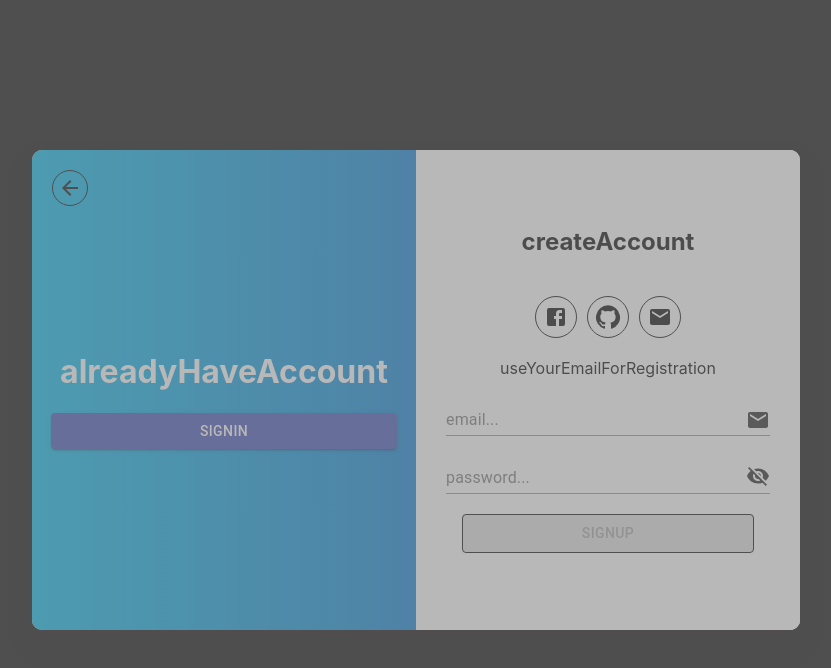
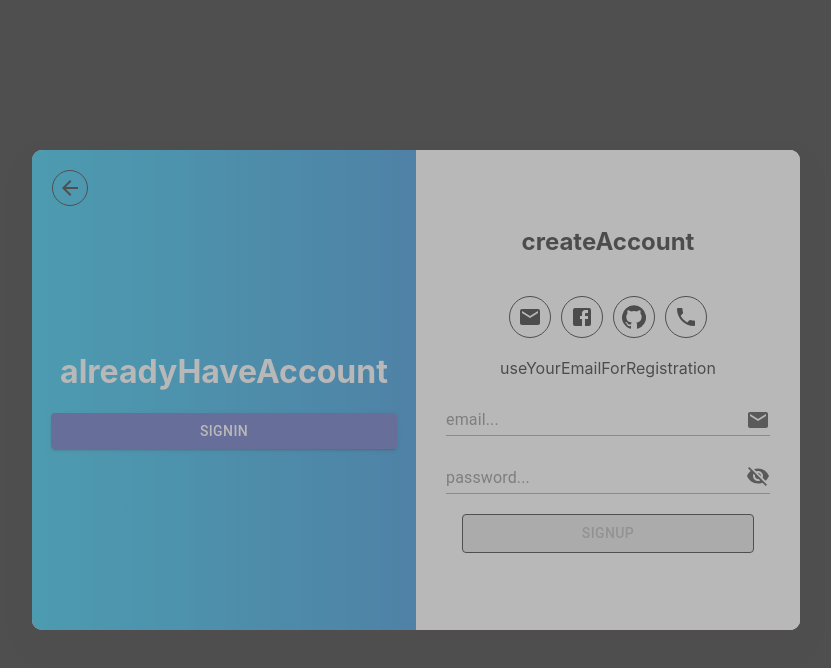
Before and after one commit to Aksel98/aca-store, a React (Create React App) app: page /login in a window 1280 px wide. Both pictures are taken after a click on the button "SIGNUP". Shown: the top 668 px of the page, without its empty margins (224-1055 px from the left). Built offline with nearby package versions, Linux system fonts and the light colour scheme; no server answers; what i18next-xhr-backend would draw is missing.

Commit message:
add sign in popups and logout

```diff
--- a/public/locales/arm/translation.json
+++ b/public/locales/arm/translation.json
@@ -1,5 +1,6 @@
 {
   "login": "Մուտք",
+  "logout": "Դուրս գալ",
   "languages": "Լեզուներ",
   "english": "Անգլերեն",
   "russian": "Ռուսերեն",
--- a/public/locales/en/translation.json
+++ b/public/locales/en/translation.json
@@ -1,5 +1,6 @@
 {
   "login": "Login",
+  "logout": "Logout",
   "languages": "Languages",
   "english": "English",
   "russian": "Russian",
--- a/public/locales/rus/translation.json
+++ b/public/locales/rus/translation.json
@@ -1,5 +1,6 @@
 {
   "login": "Войти",
+  "logout": "Выйти",
   "languages": "Языки",
   "english": "Английский",
   "russian": "Русский",
--- a/src/components/Main.js
+++ b/src/components/Main.js
@@ -1,9 +1,12 @@
-import React from "react";
+import React, {useEffect, useState} from "react";
 import Dashboard from "./dashboard/Dashboard";
 import {BrowserRouter as Router, Route} from "react-router-dom";
 import {makeStyles} from "@material-ui/core/styles";
 import {BLACK} from "./main/Styles";
 import Login from "./auth/Login";
+import {auth} from "./services/Firebase";
+import {UserContext} from "./main/context/UserContext";
+import Loader from "./main/Loader";
 
 const useStyles = makeStyles({
     dashboardParent: {
@@ -22,11 +25,25 @@ const useStyles = makeStyles({
     },
 })
 
-export default function Main(props) {
+export default function Main() {
+    const [currentUser, setCurrentUser] = useState(null)
+    const [loadingData, setLoadingData] = useState(true)
     const classes = useStyles()
 
+    useEffect(() => {
+        auth.onAuthStateChanged(user => {
+            user ? setCurrentUser(user) : setCurrentUser(null)
+            setLoadingData(false)
+        })
+    }, [])
+
+    useEffect(() => {
+      console.log(currentUser)
+    }, [currentUser])
+
     return (
-        <Router>
+        <UserContext.Provider value={currentUser}>
+            {loadingData ? <Loader/> : <Router>
                 <div className={classes.dashboardParent}>
                     <Route path='/dashboard' component={Dashboard}/>
                 </div>
@@ -35,7 +52,7 @@ export default function Main(props) {
                         <Route path='/login' component={Login}/>
                     </div>
                 </div>
-            {/*<Redirect to="/dashboard"/>*/}
-        </Router>
+            </Router>}
+        </UserContext.Provider>
     )
 }
--- a/src/components/auth/Login.js
+++ b/src/components/auth/Login.js
@@ -1,6 +1,5 @@
 import React, {useState} from "react"
 import SignIn from "./SignIn"
-import useInput from "../main/hooks/useInput"
 import {makeStyles} from "@material-ui/core/styles"
 import {BLACK, MyButton, ORANGE, WHITE} from "../main/Styles"
 import SignUp from "./SignUp";
@@ -9,6 +8,9 @@ import {useTranslation} from "react-i18next";
 import ArrowBackIcon from '@material-ui/icons/ArrowBack';
 import {Link} from "react-router-dom";
 import {auth} from "../services/Firebase";
+import firebase from "firebase";
+import {useHistory} from "react-router-dom";
+import SnackBar from "../main/SnackBar";
 
 const useStyles = makeStyles({
     backIcon: {
@@ -92,57 +94,106 @@ const useStyles = makeStyles({
 })
 
 export default function Login() {
-    const name = useInput('')
-    const surname = useInput('')
-    const email = useInput('')
-    const password = useInput('')
+    const [email, setEmail] = useState('')
+    const [password, setPassword] = useState('')
     const [error, setError] = useState('')
     const [rightPanel, setRightPanel] = useState(false)
     const media = useMediaQuery('(min-width:600px)');
     const classes = useStyles({rightPanel, media})
     const {t} = useTranslation()
+    const history = useHistory();
+
+    function signUpPageHandler() {
+        setRightPanel(true)
+        changePage()
+    }
+
+    function signInPageHandler() {
+        setRightPanel(false)
+        changePage()
+
+    }
+
+    function changePage() {
+        setError('')
+        setEmail('')
+        setPassword('')
+    }
 
     function signIn(e) {
         e.preventDefault()
+        auth.signInWithEmailAndPassword(email, password).then(() => {
+            setEmail('')
+            history.push('/dashboard')
+        }).catch(err => {
+            setError(err.message)
+        }).finally(() => {
+            setPassword('')
+        })
     }
 
     function signUp(e) {
         e.preventDefault()
-        auth.createUserWithEmailAndPassword(email.bind.value, password.bind.value).then(res => {
-            console.log(res)
-        }).catch(err => console.log(err.message))
+        auth.createUserWithEmailAndPassword(email, password).then((result) => {
+            setEmail('')
+            history.push('/dashboard')
+            return result.user.updateProfile({
+                displayName: ''
+            })
+        }).catch(err => {
+            setError(err.message)
+        }).finally(() => {
+            setPassword('')
+        })
     }
 
-    function signUpPageHandler() {
-        setRightPanel(true)
-        email.reset()
-        password.reset()
+    function signInGoogle() {
+        auth.signInWithPopup(new firebase.auth.GoogleAuthProvider()).then(() => {
+            history.push('/dashboard')
+        })
     }
 
-    function signInPageHandler() {
-        setRightPanel(false)
-        name.reset()
-        surname.reset()
-        email.reset()
-        password.reset()
+    function signInFacebook() {
+        auth.signInWithPopup(new firebase.auth.FacebookAuthProvider()).then(() => {
+            history.push('/dashboard')
+        })
+    }
+
+    function signInGithub() {
+        auth.signInWithPopup(new firebase.auth.GithubAuthProvider()).then(() => {
+            history.push('/dashboard')
+        })
+    }
+
+    function signInPhoneNumber() {
+        auth.signInWithPopup(new firebase.auth.PhoneAuthProvider()).then(() => {
+            history.push('/dashboard')
+        })
+    }
+
+    function onValueChange(e) {
+        e.target.type === 'email' ? setEmail(e.target.value) : setPassword(e.target.value)
+        setError('')
     }
 
     return (
         <div className={classes.container}>
             <Link to="/dashboard" className={classes.backIcon}><ArrowBackIcon/></Link>
-                <SignUp name={name.bind}
-                        surname={surname.bind}
-                        email={email.bind}
-                        password={password.bind}
+            <SignUp email={email}
+                    password={password}
                     error={error}
+                    onValueChange={onValueChange}
                     signUp={signUp}
-                        rightPanel={rightPanel}
+                    signInProvider={{signInGoogle, signInFacebook, signInGithub, signInPhoneNumber}}
+                    rightPanel={rightPanel} a
                     classFormContainer={classes.formContainer}
                     media={media}/>
-                <SignIn email={email.bind}
-                        password={password.bind}
+            <SignIn email={email}
+                    password={password}
                     error={error}
+                    onValueChange={onValueChange}
                     signIn={signIn}
+                    signInProvider={{signInGoogle, signInFacebook, signInGithub, signInPhoneNumber}}
                     rightPanel={rightPanel}
                     classFormContainer={classes.formContainer}
                     media={media}/>
@@ -162,6 +213,7 @@ export default function Login() {
                     </div>
                 </div>
             </div>
+            {error && <SnackBar message={error} error/>}
         </div>
     )
 }
--- a/src/components/auth/SignIn.js
+++ b/src/components/auth/SignIn.js
@@ -10,6 +10,7 @@ import TextField from '@material-ui/core/TextField';
 import {BLACK} from "../main/Styles";
 import {MyButton} from "../main/Styles"
 import {useTranslation} from "react-i18next";
+import PhoneIcon from "@material-ui/icons/Phone";
 
 const useStyles = makeStyles({
     signInContainer: {
@@ -51,7 +52,7 @@ const MyTextField = styled(TextField)({
 
 export default function SignIn(props) {
     const [showPassword, setShowPassword] = useState(false)
-    const {error, email, password, signIn, classFormContainer, media} = props
+    const {email, password, error, onValueChange, signIn, signInProvider, classFormContainer, media} = props
     const classes = useStyles(props)
     const {t} = useTranslation()
 
@@ -60,19 +61,19 @@ export default function SignIn(props) {
                 <form>
                     {media ? <h2>{t('signIn')}</h2>:  <h3>{t('signIn')}</h3>}
                     <div className={classes.socialContainer}>
-                        <a className={classes.social}><FacebookIcon/></a>
-                        <a className={classes.social}><GitHubIcon/></a>
-                        <a className={classes.social}><MailIcon/></a>
+                        <div onClick={signInProvider.signInGoogle} className={classes.social}><MailIcon/></div>
+                        <div onClick={signInProvider.signInFacebook} className={classes.social}><FacebookIcon/></div>
+                        <div onClick={signInProvider.signInGithub} className={classes.social}><GitHubIcon/></div>
+                        <div onClick={signInProvider.signInPhoneNumber} className={classes.social}><PhoneIcon/></div>
                     </div>
                     <span>{t('useYourAccount')}</span>
                     <MyTextField label={`${t('email')}...`}
                                  type="email"
                                  InputProps={{endAdornment: <EmailIcon position="start"/>}}
-                                 value={email.value}
-                                 onChange={email.onChange}
+                                 value={email}
+                                 onChange={onValueChange}
                                  autoComplete="on"
-                                 error={!!error}
-                                 helperText={error}/>
+                                 error={!!error}/>
                     <MyTextField label={`${t('password')}...`}
                                  type={showPassword ? 'text' : 'password'}
                                  InputProps={{
@@ -83,15 +84,14 @@ export default function SignIn(props) {
                                                                 onClick={() => setShowPassword(!showPassword)}/>}
                                          </div>)
                                  }}
-                                 value={password.value}
-                                 onChange={password.onChange}
+                                 value={password}
+                                 onChange={onValueChange}
                                  autoComplete="off"
-                                 error={!!error}
-                                 helperText={error}/>
+                                 error={!!error}/>
                     <div className={classes.forgotPassword}>{t('forgotPassword')}</div>
                     <MyButton color="primary"
                               variant="contained"
-                              disabled={!email.value || !password.value}
+                              disabled={!email || !password}
                               onClick={signIn}>{t('signIn')}</MyButton>
                 </form>
         </div>
--- a/src/components/auth/SignUp.js
+++ b/src/components/auth/SignUp.js
@@ -4,6 +4,7 @@ import TextField from '@material-ui/core/TextField';
 import FacebookIcon from "@material-ui/icons/Facebook";
 import GitHubIcon from "@material-ui/icons/GitHub";
 import MailIcon from "@material-ui/icons/Mail";
+import PhoneIcon from '@material-ui/icons/Phone';
 import {BLACK, MyButton} from "../main/Styles";
 import EmailIcon from '@material-ui/icons/Email';
 import VisibilityIcon from "@material-ui/icons/Visibility";
@@ -48,7 +49,7 @@ const MyBtn = styled(MyButton)({
 
 export default function SignUp(props) {
     const [showPassword, setShowPassword] = useState(false)
-    const {error, name, surname, email, password, signUp, rightPanel, classFormContainer, media} = props
+    const {email, password, error, onValueChange, signUp, signInProvider, rightPanel, classFormContainer, media} = props
     const classes = useStyles({rightPanel, media})
     const {t} = useTranslation()
 
@@ -57,45 +58,37 @@ export default function SignUp(props) {
                 <form>
                     {media ? <h2>{t('createAccount')}</h2> : <h3>{t('createAccount')}</h3>}
                     <div className={classes.socialContainer}>
-                    <a className={classes.social}><FacebookIcon/></a>
-                    <a className={classes.social}><GitHubIcon/></a>
-                    <a className={classes.social}><MailIcon/></a>
+                        <div onClick={signInProvider.signInGoogle} className={classes.social}><MailIcon/></div>
+                        <div onClick={signInProvider.signInFacebook} className={classes.social}><FacebookIcon/></div>
+                        <div onClick={signInProvider.signInGithub} className={classes.social}><GitHubIcon/></div>
+                        <div onClick={signInProvider.signInPhoneNumber} className={classes.social}><PhoneIcon/></div>
                     </div>
                     <span>{t('useYourEmailForRegistration')}</span>
-                {/*<MyTextField label={`${t('name')}...`}*/}
-                {/*             type="text"*/}
-                {/*             value={name.value}*/}
-                {/*             onChange={name.onChange}*/}
-                {/*             autoComplete="on"/>*/}
-                {/*<MyTextField label={`${t('surname')}...`}*/}
-                {/*             type="text"*/}
-                {/*             value={surname.value}*/}
-                {/*             onChange={surname.onChange}*/}
-                {/*             autoComplete="on"/>*/}
                     <MyTextField label={`${t('email')}...`}
                                  type="email"
                                  InputProps={{endAdornment: <EmailIcon position="start"/>}}
-                             value={email.value}
-                             onChange={email.onChange}
+                                 value={email}
+                                 onChange={onValueChange}
                                  autoComplete="on"
-                             error={!!error}
-                             helperText={error}/>
+                                 error={!!error}/>
                     <MyTextField label={`${t('password')}...`}
                                  type={showPassword ? 'text' : 'password'}
                                  InputProps={{
                                      endAdornment: (
                                          <div className={classes.cursor}> {showPassword ?
-                                         <VisibilityIcon position="start" onClick={() => setShowPassword(!showPassword)}/> :
+                                             <VisibilityIcon position="start"
+                                                             onClick={() => setShowPassword(!showPassword)}/> :
                                              <VisibilityOffIcon position="start"
                                                                 onClick={() => setShowPassword(!showPassword)}/>}
                                          </div>)
                                  }}
-                             value={password.value}
-                             onChange={password.onChange}
-                             autoComplete="off"/>
+                                 value={password}
+                                 onChange={onValueChange}
+                                 autoComplete="off"
+                                 error={!!error}/>
                     <MyBtn color="primary"
                            variant="contained"
-                          disabled={!email.value || !password.value}
+                           disabled={!email || !password}
                            onClick={signUp}>{t('signUp')}</MyBtn>
                 </form>
         </div>
--- /dev/null
+++ b/src/components/main/context/UserContext.js
@@ -0,0 +1,3 @@
+import React from "react";
+
+export const UserContext = React.createContext('')
--- a/src/components/main/hooks/useInput.js
+++ /dev/null
@@ -1,18 +0,0 @@
-import {useState} from "react";
-
-export default function useInput(initialValue) {
-    const [value, setValue] = useState(initialValue)
-
-    function reset() {
-        setValue('')
-    }
-
-    const bind = {
-        value,
-        onChange: e => {
-            setValue(e.target.value)
-        }
-    }
-
-    return {bind, reset}
-}
```
Also changed, not shown: src/components/dashboard/Header.js (+13 -2 lines), src/components/main/ErrorBoundary.js (added, +13 -0 lines). Lines whose indentation alone changed are shown as unchanged.
